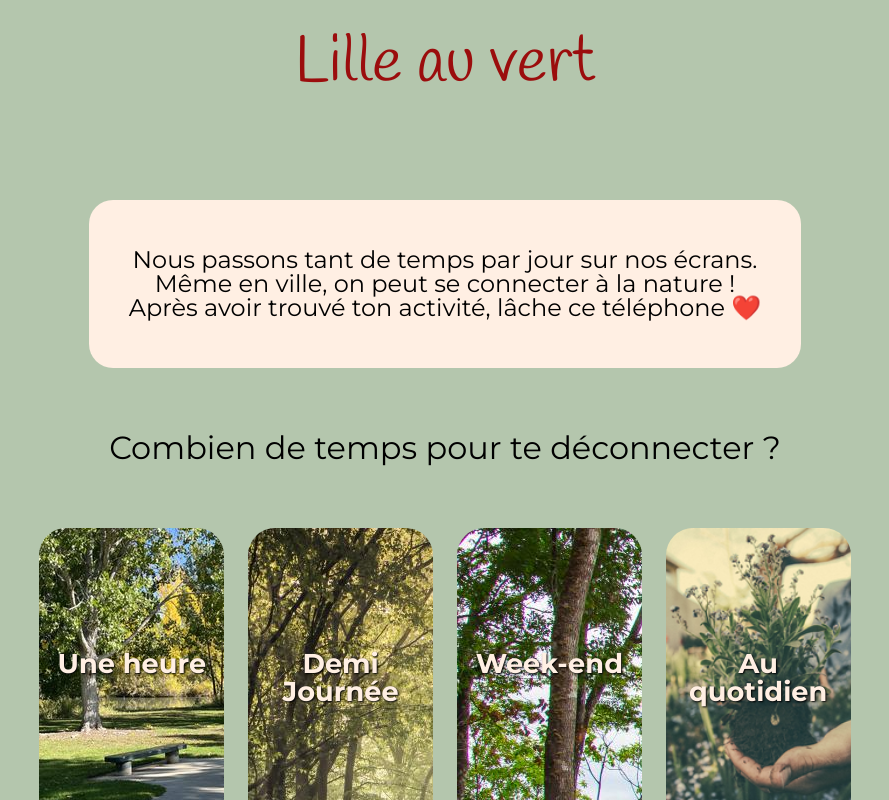
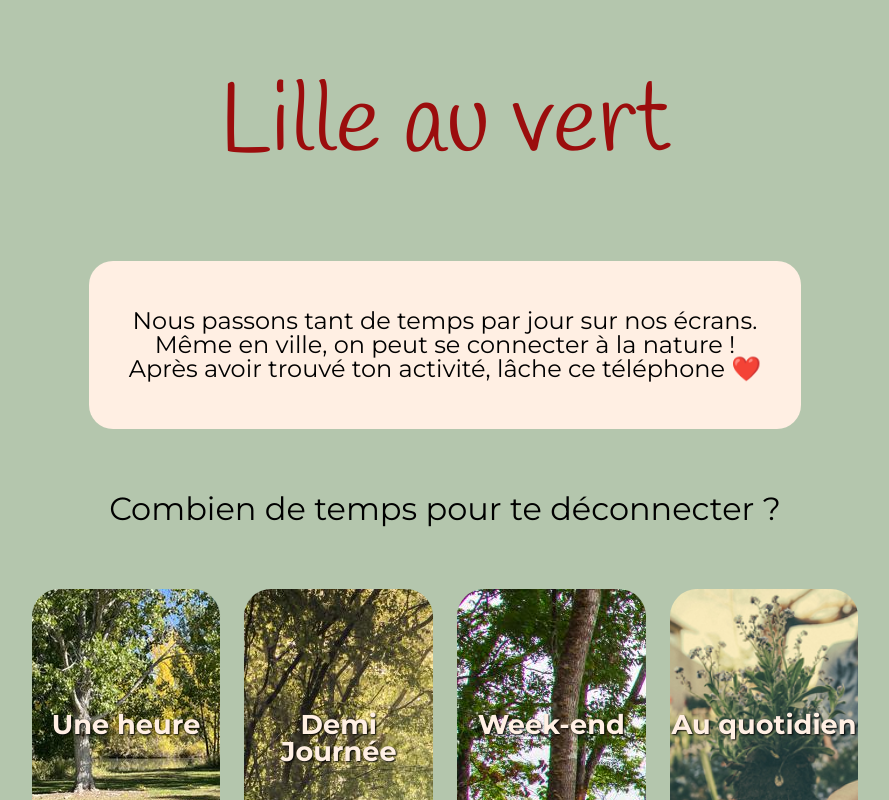
Before and after one commit to EmilieLgt/Lille-au-vert, a React (Vite) app: page / in a window 1280 px wide. Shown: the top 800 px of the page, without its empty margins (195-1084 px from the left). Built offline with nearby package versions, Linux system fonts and the light colour scheme; a web font is replaced by a local one.

Commit message:
padding on header and text under

```diff
--- a/src/components/header.css
+++ b/src/components/header.css
@@ -5,5 +5,14 @@
   color: var(--secondary-color);
   display: flex;
   justify-content: center;
-  padding: 0.5em;
+  padding-top: 0.5em;
+  padding-bottom: 0.3em;
 }
+
+/*      DESKTOP VERSION     */
+@media screen and (min-width: 990px) {
+  .Brand {
+    font-size: 6em;
+    padding-top: 0.8em;
+  }
+}
--- a/src/pages/HomePage.css
+++ b/src/pages/HomePage.css
@@ -46,7 +46,7 @@
     background-color: var(--primary-color);
   }
   .page_accueil {
-    padding: 1.5em;
+    padding: 0.7em;
   }
   .introduction {
     width: 50vw;
```
